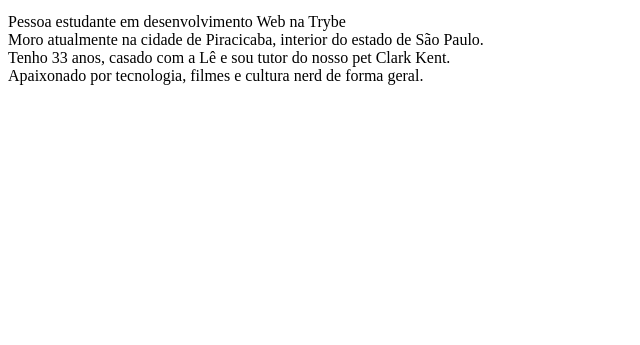
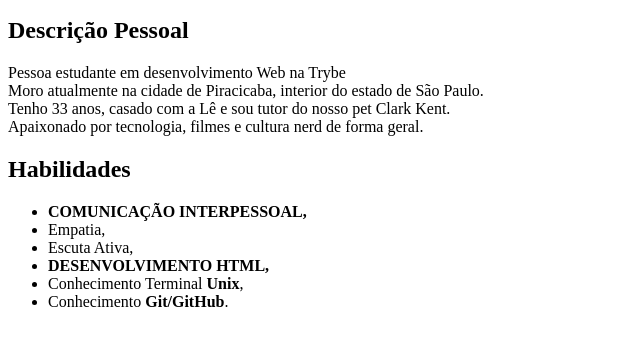
Before and after one commit to MarcoPoloJr/Trybe, a plain HTML site: page Portfolio/index.html in a window 1280 px wide. Shown: the part 101-446 px from the top of the page, without its empty margins (0-640 px from the left). Drawn offline with Linux system fonts and the light colour scheme.

Commit message:
Habilidadel

```diff
--- a/Portfolio/index.html
+++ b/Portfolio/index.html
@@ -7,8 +7,12 @@
     <title>Marco Polo Lourenço Junior</title>
 </head>
 <body>
+     <!-- Seção 1 -->
     <h1>Marco Polo Lourenço Junior</h1>
     <img src="Foto Perfil.jpg" alt="Foto de Marco Polo" width="400px">
+
+     <!-- Seção 2 -->
+    <h2>Descrição Pessoal</h2>
     <p>Pessoa estudante em desenvolvimento Web na Trybe
     <br>
     Moro atualmente na cidade de Piracicaba, interior do estado de São Paulo.
@@ -16,7 +20,17 @@
     Tenho 33 anos, casado com a Lê e sou tutor do nosso pet Clark Kent.
     <br>
     Apaixonado por tecnologia, filmes e cultura nerd de forma geral.
+     </p>
+     <!-- Seção 3 -->
+    <h2>Habilidades</h2>
+    <ul>
+        <li><strong>COMUNICAÇÃO INTERPESSOAL, </strong></li>
+        <li>Empatia,</li>
+        <li>Escuta Ativa,</li>
+        <li><strong>DESENVOLVIMENTO HTML,</strong></li>
+        <li>Conhecimento Terminal <strong>Unix</strong>, </li>
+        <li>Conhecimento <strong>Git/GitHub</strong>. </li>
+    </ul>
 
-    </p>
 </body>
 </html>
```
